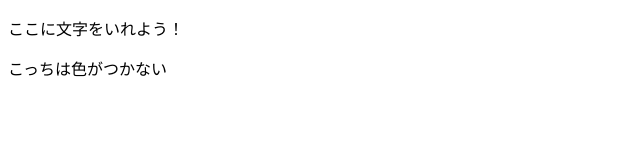
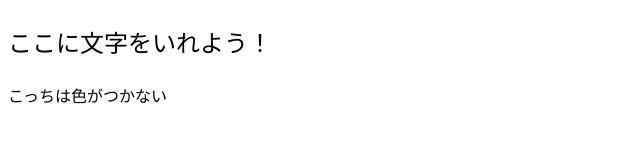
Before and after one commit to EngineerCafeJP/EnginnerCafeLabDocs, a plain HTML site: page web/gettingStartYourHomePage/index.html in a window 1280 px wide. Shown: the whole page, without its empty margins (0-640 px from the left). Drawn offline with Linux system fonts and the light colour scheme.

Commit message:
Update index.html

```diff
--- a/web/gettingStartYourHomePage/index.html
+++ b/web/gettingStartYourHomePage/index.html
@@ -6,14 +6,14 @@
     <meta name="viewport" content="width=device-width, initial-scale=1.0">
     <title>Document</title>
     <style>
-        #1 {
+        #big {
         font-size : 150%
         }
 
     </style>
 </head>
 <body>
-    <p id="1">ここに文字をいれよう！</p>
-    <p id="2">こっちは色がつかない</p>
+    <p id="big">ここに文字をいれよう！</p>
+    <p id="medium">こっちは色がつかない</p>
 </body>
 </html>
```
